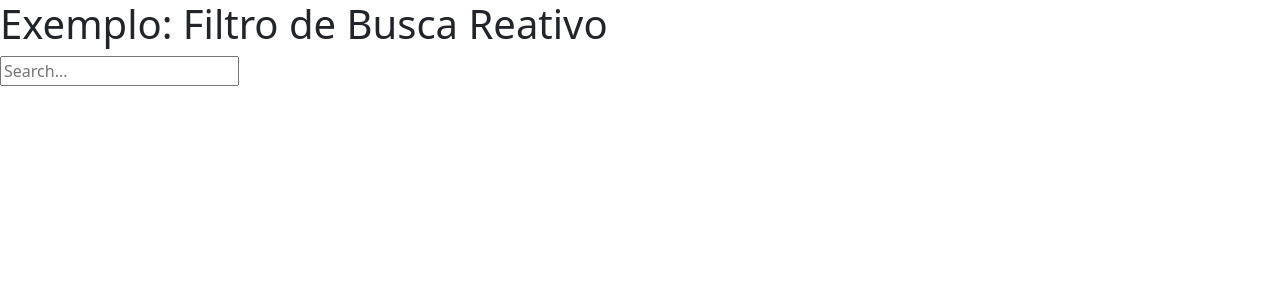
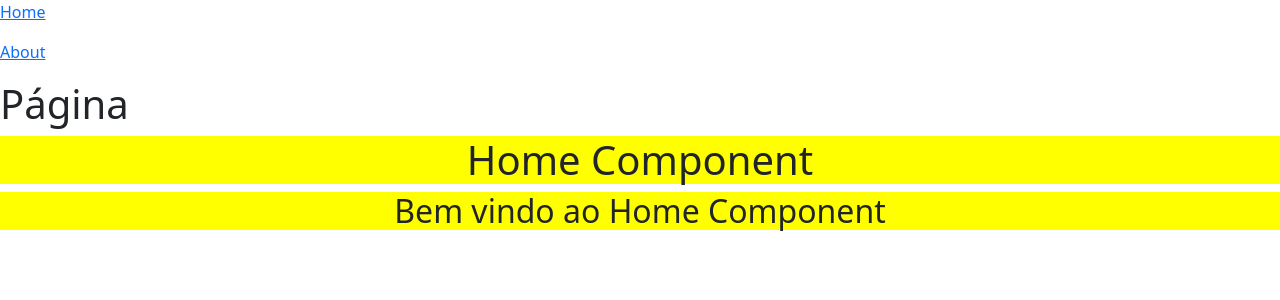
Before and after one commit to Daniel-Penelva/demo-angular17, an Angular app: page / in a window 1280 px wide. Shown: the top 300 px of the page. Built offline with nearby package versions, Linux system fonts and the light colour scheme.

Commit message:
Rotas (Route)

```diff
--- /dev/null
+++ b/src/app/about/about.component.css
@@ -0,0 +1,4 @@
+h1, h2{
+    text-align: center;
+    background-color: aqua;
+}
--- /dev/null
+++ b/src/app/about/about.component.html
@@ -0,0 +1,2 @@
+<h1>About Component</h1>
+<h2>Bem vindo ao About Component</h2>
--- a/src/app/app.component.html
+++ b/src/app/app.component.html
@@ -1 +1,7 @@
-<app-observable-componente5></app-observable-componente5>
+<nav>
+    <p><a routerLink="/home">Home</a></p>
+    <p><a routerLink="/about">About</a></p>
+</nav>
+
+<h1>Página</h1>
+<router-outlet></router-outlet>
--- a/src/app/app.component.ts
+++ b/src/app/app.component.ts
@@ -1,6 +1,6 @@
 import { Component } from '@angular/core';
 import { CommonModule } from '@angular/common';
-import { RouterOutlet } from '@angular/router';
+import { RouterModule, RouterOutlet } from '@angular/router';
 import { Componente01Component } from "./componente01/componente01.component";
 import { DiretivasComponent } from "./diretivas/diretivas.component";
 import { ControlFlowComponent } from "./control-flow/control-flow.component";
@@ -26,13 +26,15 @@ import { ObservableComponente2Component } from "./observable-componente2/observa
 import { ObservableComponente3Component } from "./observable-componente3/observable-componente3.component";
 import { ObservableComponente4Component } from "./observable-componente4/observable-componente4.component";
 import { ObservableComponente5Component } from "./observable-componente5/observable-componente5.component";
+import { HomeComponent } from './home/home.component';
+import { AboutComponent } from './about/about.component';
 
 @Component({
     selector: 'app-root',
     standalone: true,
     templateUrl: './app.component.html',
     styleUrls: ['./app.component.css'],
-    imports: [CommonModule, RouterOutlet, Componente01Component, DiretivasComponent, ControlFlowComponent, FormularioComponent, FormularioReativoComponent, CrudComponent, ClasseAngularComponent, InterfaceAngularComponent, EnumeradoresAngularComponent, ModeloEntidadesComponent, EventBindingComponent, UserListComponentComponent, ParentComponentComponent, ChildComponentComponent, FilhoComponent, PaiComponent, ComponentePaiComponent, SintaxeEspalhamentoComponent, PipeComponentComponent, PipePersonalizadoComponent, ObservableComponenteComponent, ObservableComponente2Component, ObservableComponente3Component, ObservableComponente4Component, ObservableComponente5Component]
+    imports: [CommonModule, RouterOutlet, Componente01Component, DiretivasComponent, ControlFlowComponent, FormularioComponent, FormularioReativoComponent, CrudComponent, ClasseAngularComponent, InterfaceAngularComponent, EnumeradoresAngularComponent, ModeloEntidadesComponent, EventBindingComponent, UserListComponentComponent, ParentComponentComponent, ChildComponentComponent, FilhoComponent, PaiComponent, ComponentePaiComponent, SintaxeEspalhamentoComponent, PipeComponentComponent, PipePersonalizadoComponent, ObservableComponenteComponent, ObservableComponente2Component, ObservableComponente3Component, ObservableComponente4Component, ObservableComponente5Component, HomeComponent, AboutComponent, RouterModule]
 })
 export class AppComponent {
   title = 'demo-angular17';
--- a/src/app/app.routes.ts
+++ b/src/app/app.routes.ts
@@ -1,3 +1,24 @@
 import { Routes } from '@angular/router';
+import { HomeComponent } from './home/home.component';
+import { AboutComponent } from './about/about.component';
 
-export const routes: Routes = [];
+export const routes: Routes = [
+    {path: '', component: HomeComponent},
+    {path: 'home', component: HomeComponent},
+    {path: 'about', component: AboutComponent},
+    {path: '**', redirectTo: '/home'}            // Rota Coringa: Redireciona para 'home' se nenhuma rota corresponder
+];
+
+
+/*Acessos:
+ * Testando rota padrão (path: '') - http://localhost:4200/              :. OBS. Nessa rota será visualizado a página Home (http://localhost:4200/home)
+ * Testando rota Home (path: 'home') - http://localhost:4200/home
+ * Testando rota About (path: 'about') - http://localhost:4200/about
+ * Testando rota não correspondente que será redirecionado para Home (path:'**', redirectTo) - http://localhost:4200/teste
+*/
+
+/* Observação:
+ * {path: '', component: HomeComponent}
+ *
+ * Rota raiz para ser exibido por padrão o Home. Ou pode configurar uma rota raiz ('') para não carregar nenhum componente inicialmente.
+*/
--- /dev/null
+++ b/src/app/home/home.component.css
@@ -0,0 +1,4 @@
+h1, h2{
+    text-align: center;
+    background-color: yellow;
+}
--- /dev/null
+++ b/src/app/home/home.component.html
@@ -0,0 +1,2 @@
+<h1>Home Component</h1>
+<h2>Bem vindo ao Home Component</h2>
```
Also changed, not shown: src/app/about/about.component.ts (added, +13 -0 lines), src/app/home/home.component.ts (added, +13 -0 lines), 2 other files (tests, documents, lock files or other folders).
